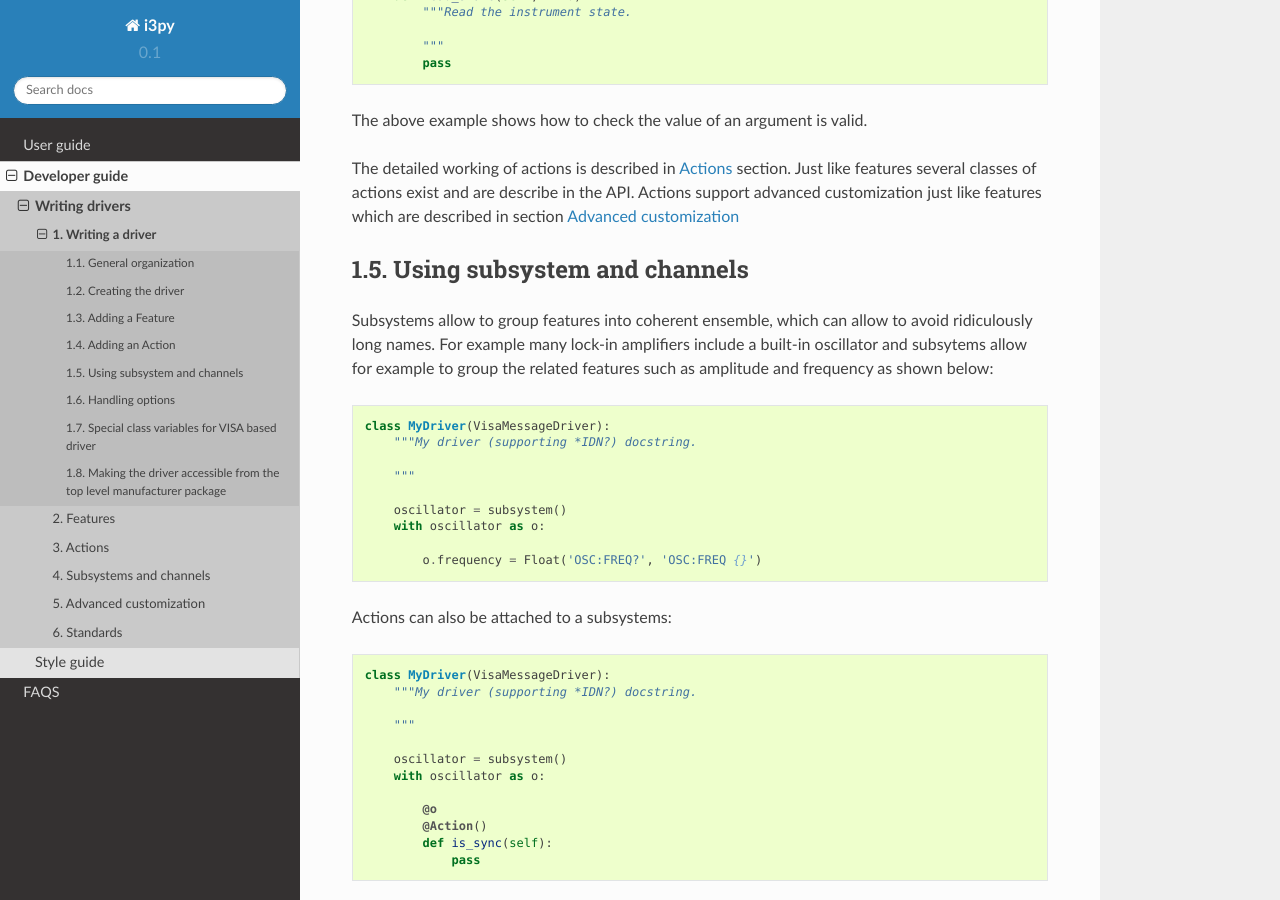
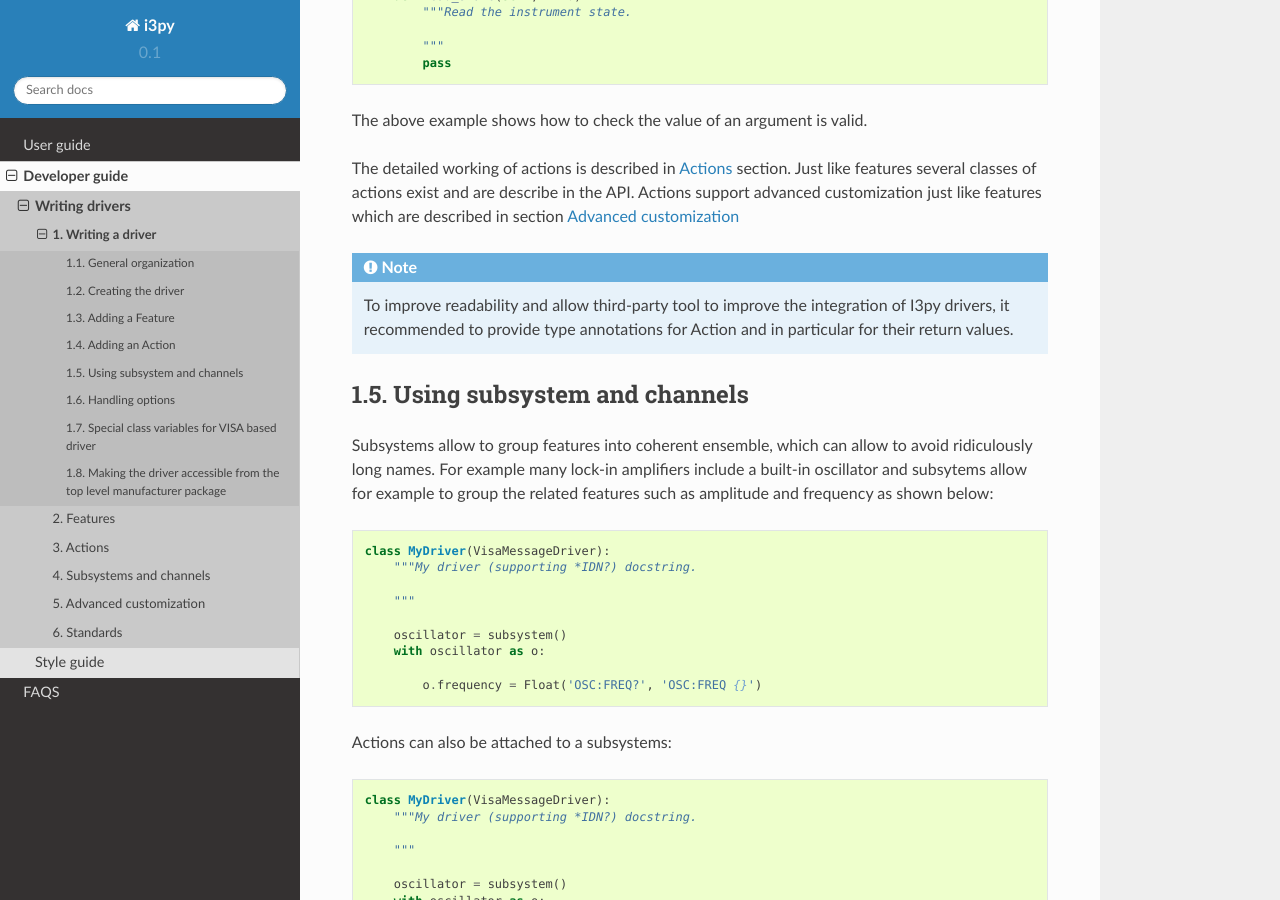
Before and after one commit to Exopy/i3py, a Sphinx documentation site: the page built from docs/source/dev_guide/drivers/overview.rst, in a window 1280 px wide and 900 px high, scrolled down 3458 px. Built offline with Sphinx 7.4.7 and the Read the Docs theme 2.0.0, drawn with Linux system fonts in a browser that asks for light colours; pages that are not in the unit, such as notebooks, are missing from menus.

Commit message:
docs: add a note about annotating the actions

```diff
--- a/docs/source/dev_guide/drivers/overview.rst
+++ b/docs/source/dev_guide/drivers/overview.rst
@@ -166,6 +166,13 @@ The detailed working of actions is described in :ref:`dev-driv-actions` section.
 Just like  features several classes of actions exist and are describe in the
 API. Actions support advanced customization just like features which are
 described in section :ref:`dev-driv-advanced`
+
+.. note::
+
+    To improve readability and allow third-party tool to improve the
+    integration of I3py drivers, it recommended to provide type annotations
+    for Action and in particular for their return values.
+
 
 Using subsystem and channels
 ----------------------------
```
Also changed, not shown: 1 other file.
